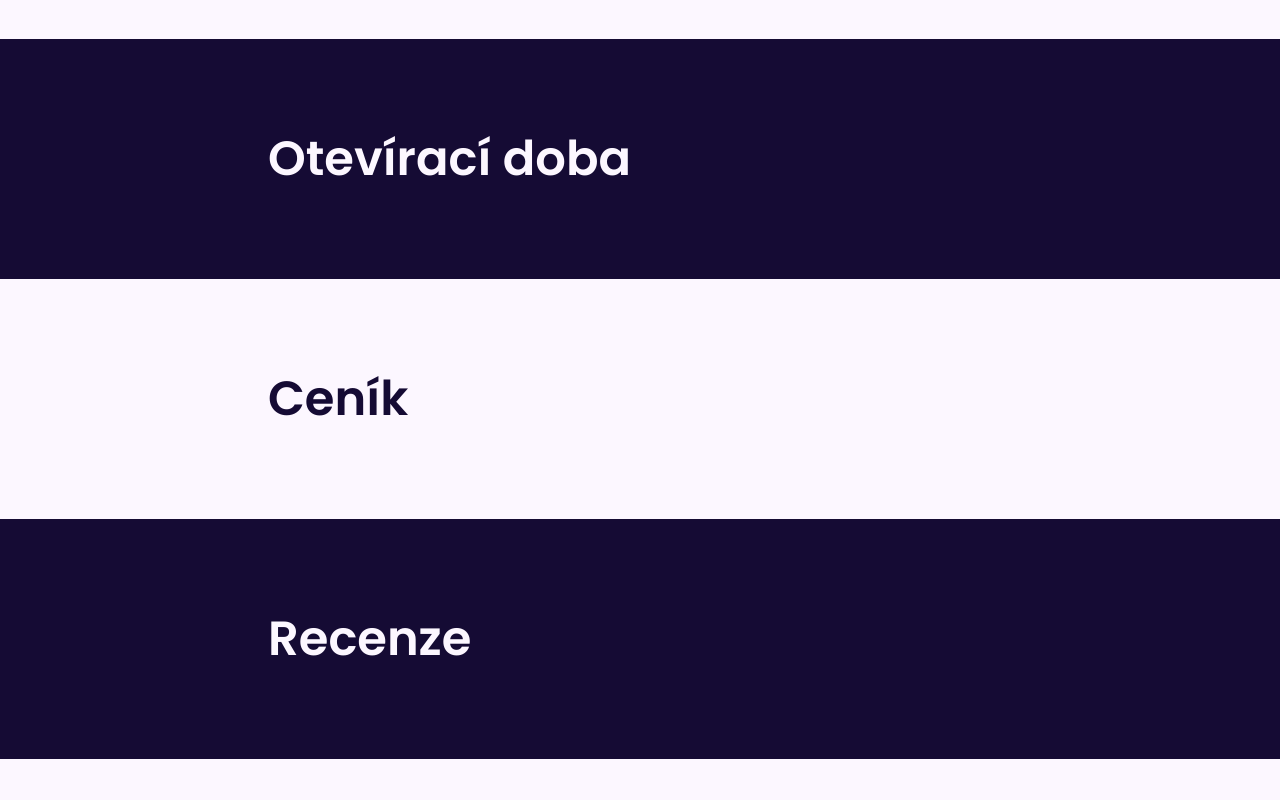
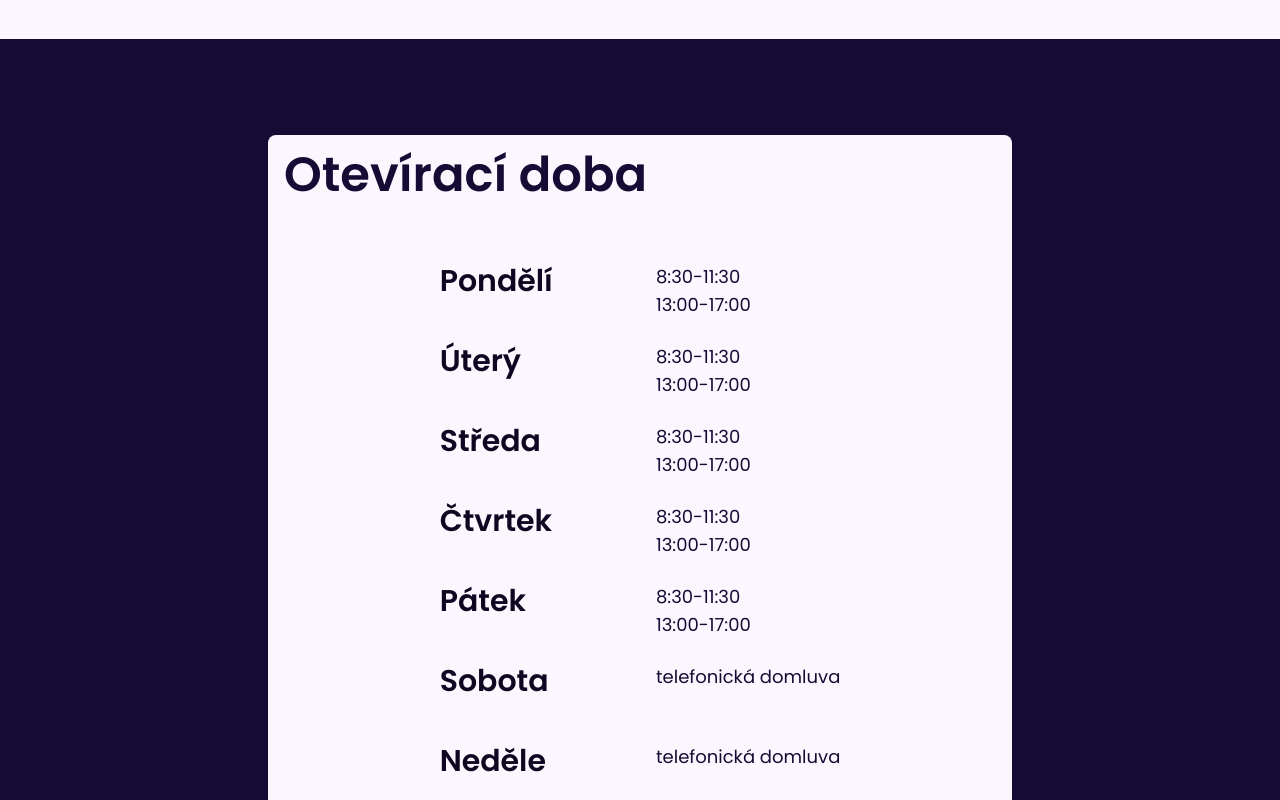
Before and after one commit to ton1czech/pneuservis-baudys, a React (Vite) app: page / in a window 1280 px wide. Shown: the part 2220-3020 px from the top of the page. Built offline with nearby package versions, Linux system fonts and the light colour scheme.

Commit message:
🎁 NEW: opening hours

```diff
--- a/src/components/OpeningHours.jsx
+++ b/src/components/OpeningHours.jsx
@@ -1,10 +1,41 @@
 import Container from './Container'
+
+const Item = ({ day, weekend, last }) => (
+  <div className={`grid grid-cols-2 gap-8 ${!last && 'pb-6'}`}>
+    <h2 className='darksubheading'>{day}</h2>
+    <div className='darktext'>
+      {weekend ? (
+        <>
+          <p>telefonická domluva</p>
+          <p>
+            <br />
+            {''}
+          </p>
+        </>
+      ) : (
+        <>
+          <p>8:30-11:30</p>
+          <p>13:00-17:00</p>
+        </>
+      )}
+    </div>
+  </div>
+)
 
 export default function OpeningHours() {
   return (
     <Container dark>
       <div className='py-12 sm:py-24'>
-        <h1 className='heading'>Otevírací doba</h1>
+        <div className='py-32 bg-light rounded-lg relative grid justify-center'>
+          <h1 className='darkheading absolute left-4 top-4'>Otevírací doba</h1>
+          <Item day='Pondělí' />
+          <Item day='Úterý' />
+          <Item day='Středa' />
+          <Item day='Čtvrtek' />
+          <Item day='Pátek' />
+          <Item day='Sobota' weekend />
+          <Item day='Neděle' weekend last />
+        </div>
       </div>
     </Container>
   )
```
